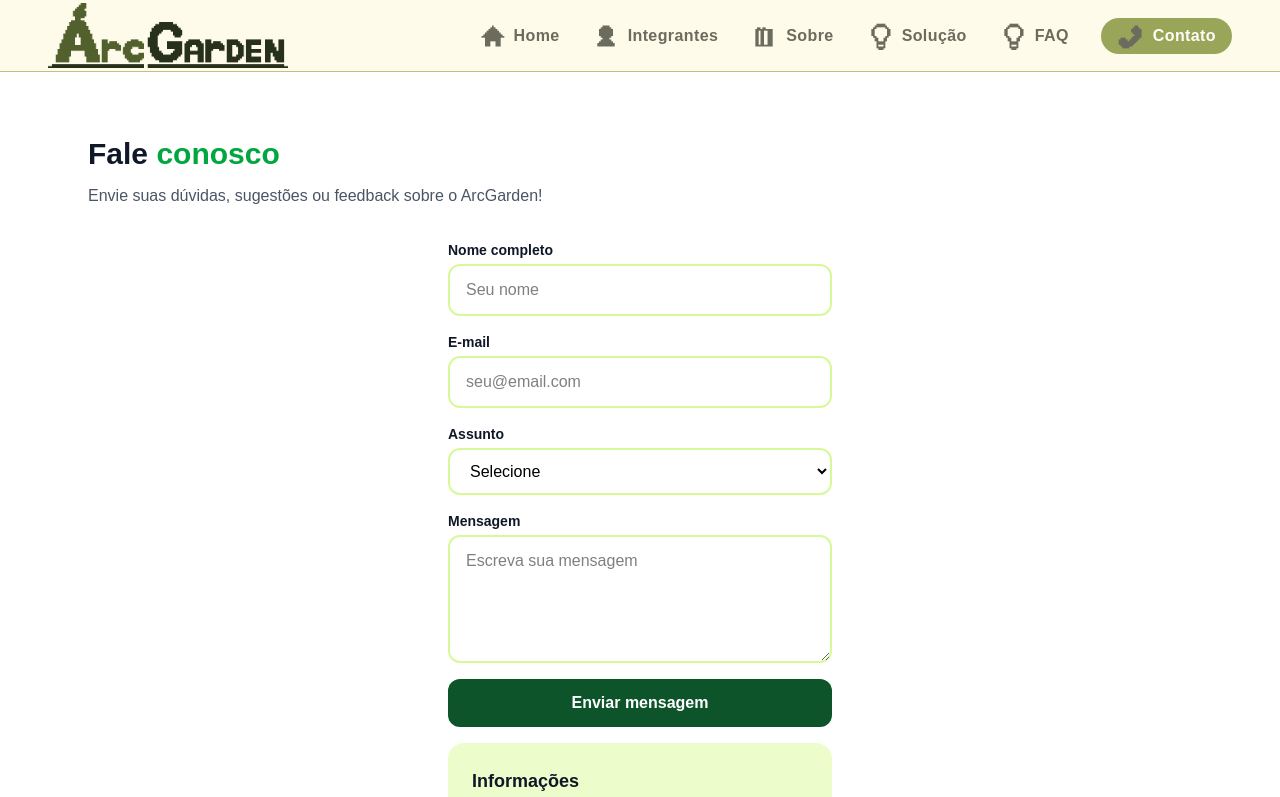
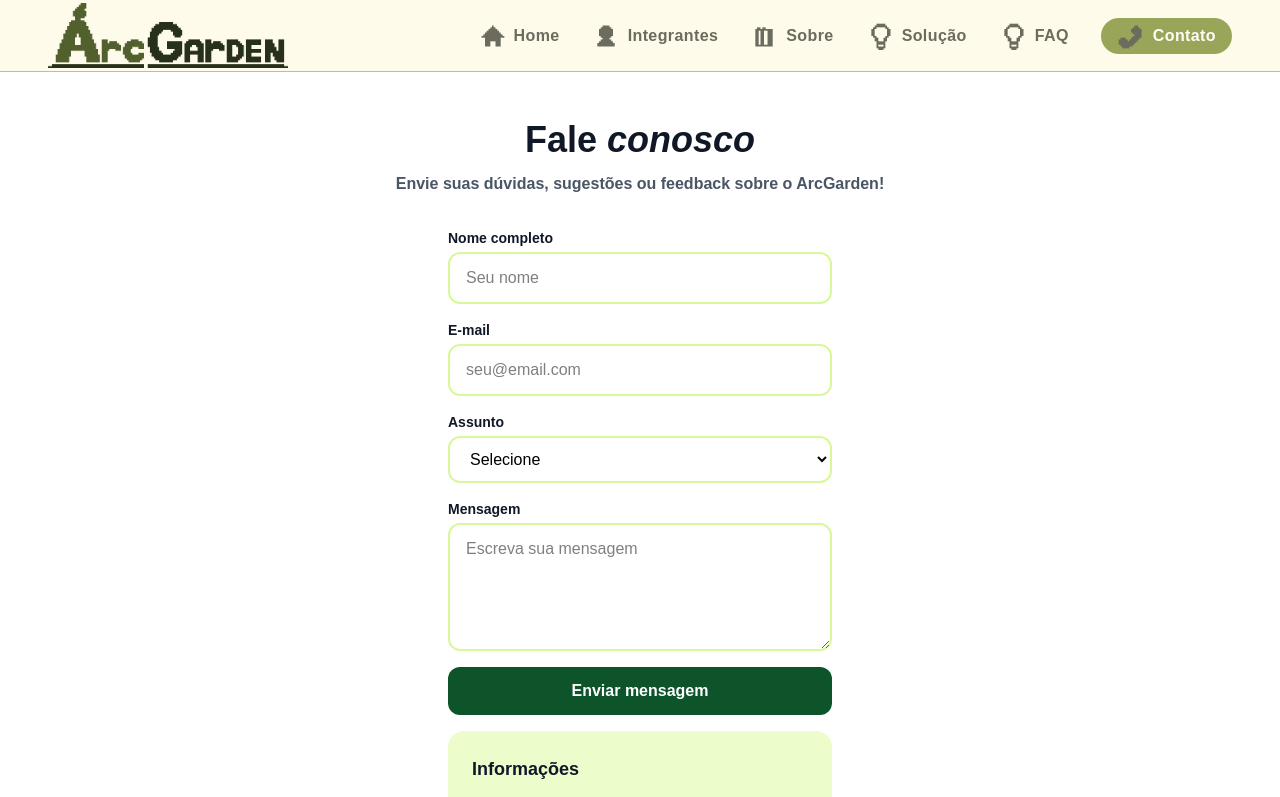
Before and after one commit to HayanoIche/ArcGarden-FrontEnd, a React (Vite) app: page /contato in a window 1280 px wide. Shown: the top 797 px of the page. Built offline with nearby package versions, Linux system fonts and the light colour scheme.

Commit message:
feat: layout da página de contato ajustado

```diff
--- a/src/pages/Contato.tsx
+++ b/src/pages/Contato.tsx
@@ -1,13 +1,13 @@
 function Contato() {
   return (
     <main className="bg-white">
-      <section className="mx-auto w-full max-w-6xl px-6 py-16">
+      <section className="mx-auto w-full max-w-6xl px-6 py-12">
         <div>
-          <h2 className="mb-3 text-3xl font-bold text-gray-900">
-            Fale <em className="text-green-600 not-italic">conosco</em>
+          <h2 className="mb-3 text-center text-4xl font-bold text-gray-900">
+            Fale <em className="text-gray-900">conosco</em>
           </h2>
 
-          <p className="mb-8 text-gray-600">
+          <p className="mb-8 text-center font-semibold text-gray-600">
             Envie suas dúvidas, sugestões ou feedback sobre o ArcGarden!
           </p>
 
```
